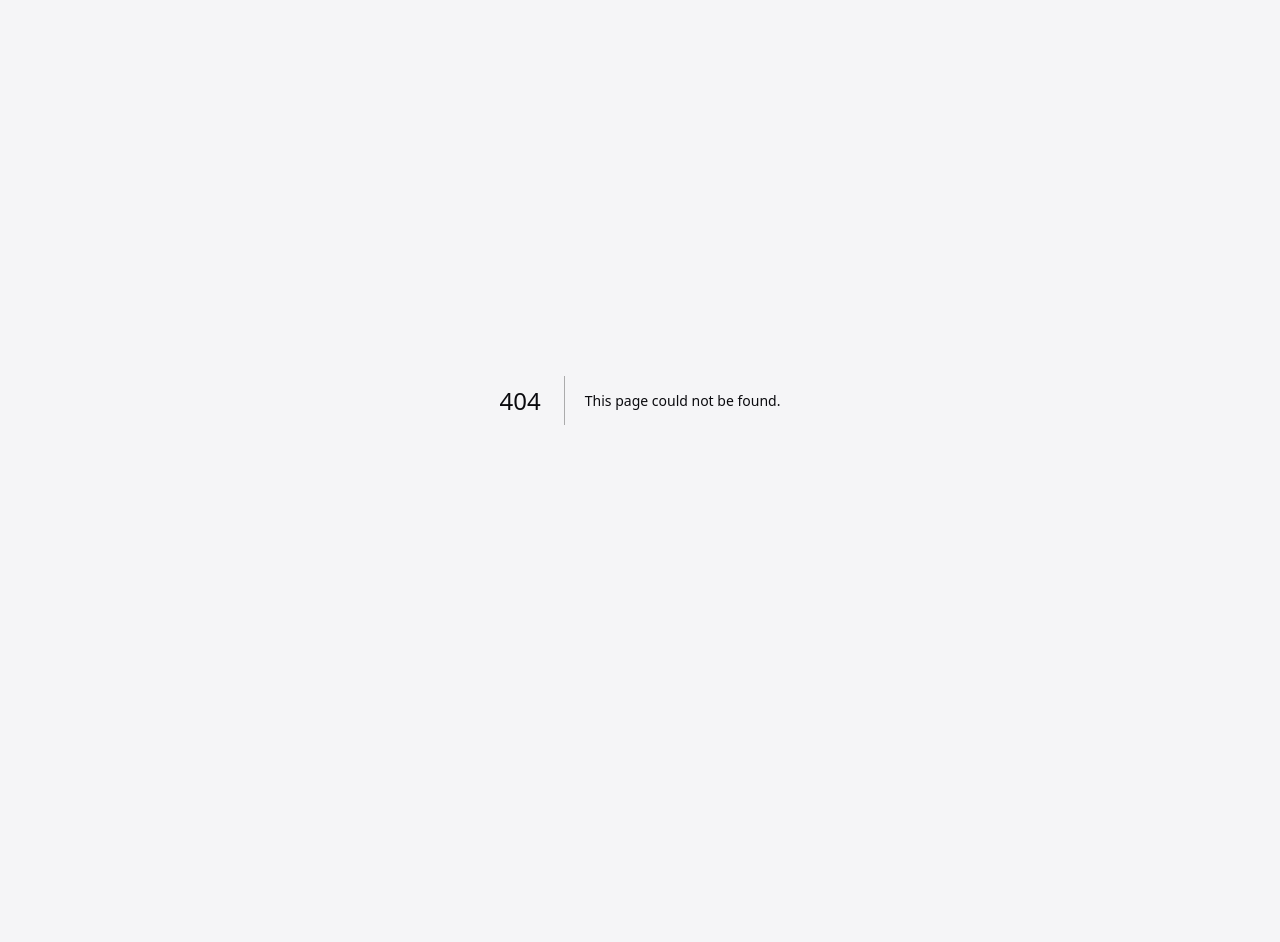
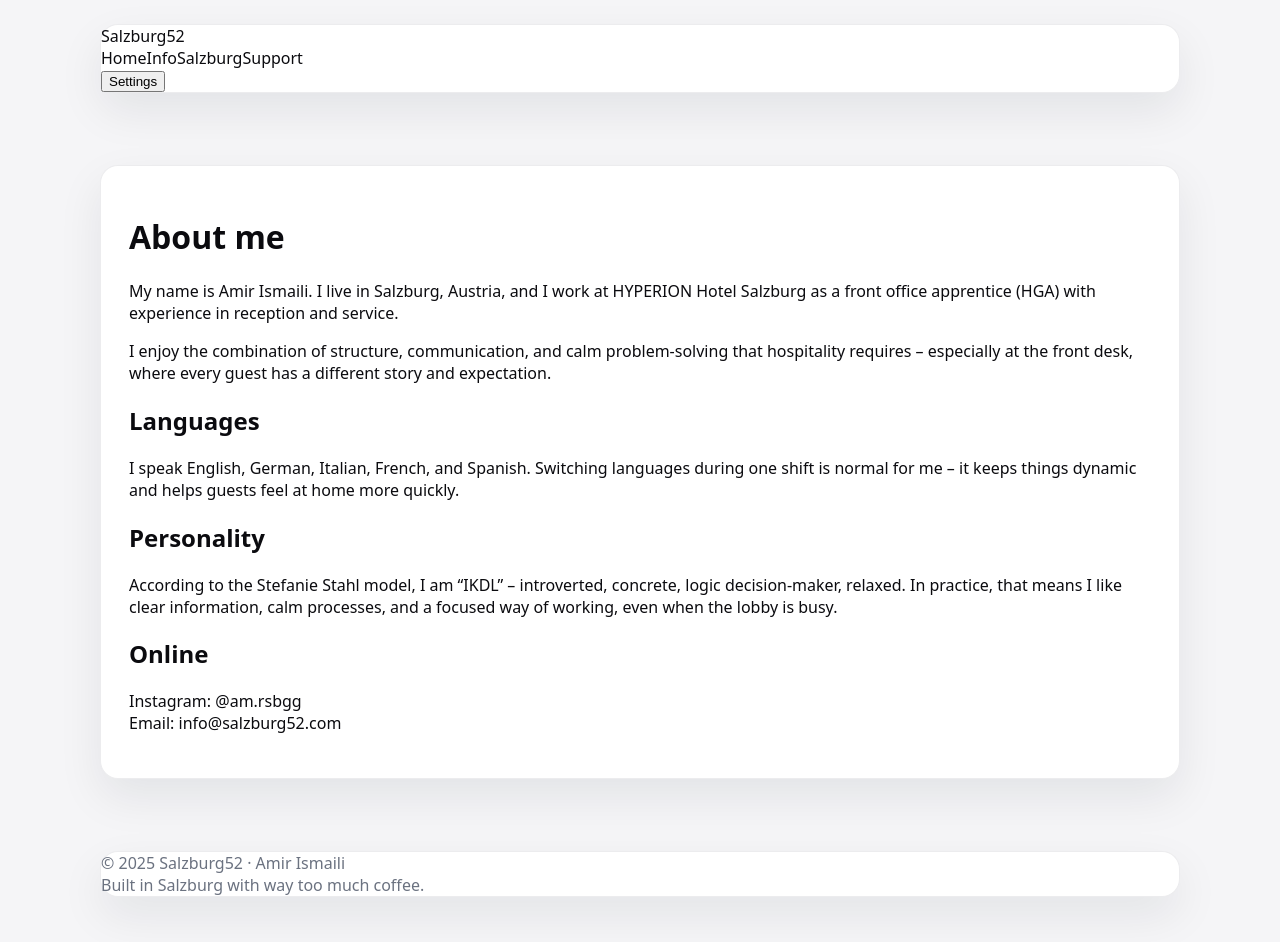
Before and after one commit to luv2loot/salzburg52, a Next.js app: page /en/info in a window 1280 px wide. Before the commit this address had no page. Shown: the top 942 px of the page. Before the commit the page ends 800 px from the top, so only its background shows below. Built offline with nearby package versions, Linux system fonts and the light colour scheme.

Commit message:
Create page.js

```diff
--- /dev/null
+++ b/app/en/info/page.js
@@ -0,0 +1,59 @@
+import Header from "@/components/Header";
+import Footer from "@/components/Footer";
+import Cursor from "@/components/Cursor";
+
+const LANG = "en";
+
+export default function EnInfoPage() {
+  return (
+    <>
+      <Cursor />
+      <Header lang={LANG} />
+      <main className="app-shell">
+        <div className="surface" style={{ padding: "1.75rem" }}>
+          <h1>About me</h1>
+          <p>
+            My name is Amir Ismaili. I live in Salzburg, Austria, and I work at
+            HYPERION Hotel Salzburg as a front office apprentice (HGA) with
+            experience in reception and service.
+          </p>
+          <p>
+            I enjoy the combination of structure, communication, and calm
+            problem-solving that hospitality requires – especially at the front
+            desk, where every guest has a different story and expectation.
+          </p>
+
+          <h2>Languages</h2>
+          <p>
+            I speak English, German, Italian, French, and Spanish. Switching
+            languages during one shift is normal for me – it keeps things
+            dynamic and helps guests feel at home more quickly.
+          </p>
+
+          <h2>Personality</h2>
+          <p>
+            According to the Stefanie Stahl model, I am “IKDL” – introverted,
+            concrete, logic decision-maker, relaxed. In practice, that means I
+            like clear information, calm processes, and a focused way of
+            working, even when the lobby is busy.
+          </p>
+
+          <h2>Online</h2>
+          <p>
+            Instagram:{" "}
+            <a
+              href="https://www.instagram.com/am.rsbgg"
+              target="_blank"
+              rel="noreferrer"
+            >
+              @am.rsbgg
+            </a>
+            <br />
+            Email: <a href="mailto:info@salzburg52.com">info@salzburg52.com</a>
+          </p>
+        </div>
+      </main>
+      <Footer lang={LANG} />
+    </>
+  );
+}
```
